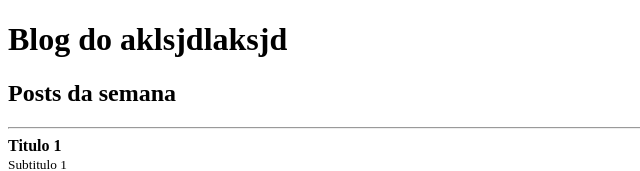
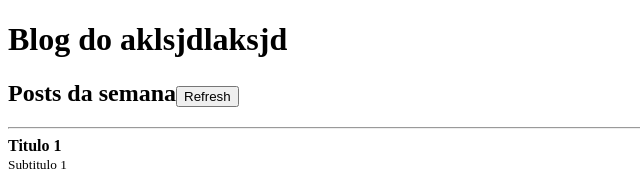
Before and after one commit to JoaoPaulo-creator/fundamentos-react, a React app: page / in a window 1280 px wide. Shown: the top 171 px of the page, without its empty margins (0-640 px from the left). Built offline with nearby package versions, Linux system fonts and the light colour scheme.

Commit message:
Trabalhando com states

```diff
--- a/src/App/App.js
+++ b/src/App/App.js
@@ -3,17 +3,39 @@ Sempre que se utiliza o JSX, implicitamente o React está sendo utilizado, sendo
 realizar o import do React
 */
 
-import React from "react";
+import React, { useState } from "react";
 import Post from "./components/posts/Post";
 import Header from "./components/Header/Header";
 
+
 export default function App(){
 
-  const posts = [
-    { title: 'Titulo 1', subtitle: 'Subtitulo 1', likes: 10 },
-    { title: 'Titulo 2', subtitle: 'Subtitulo 2', likes: 20 },
-    { title: 'Titulo 3', subtitle: 'Subtitulo 3', likes: 48 }
-  ]
+  const [posts, setPosts] = useState([
+    { id: Math.random(), title: 'Titulo 1', subtitle: 'Subtitulo 1', likes: 10 },
+    { id: Math.random(), title: 'Titulo 2', subtitle: 'Subtitulo 2', likes: 20 },
+    { id: Math.random(), title: 'Titulo 3', subtitle: 'Subtitulo 3', likes: 48 }
+  ])
+
+
+  function handleRefresh(){
+    posts.push()
+
+    // adicionado uma funciona como argumento do setPosts(), para que o estado seja alterado mesmo com problemas
+    // ocasiados por execucao assincrona (caso fique confuso, assistir aula: Trabalhando com States, minuto: 20 )
+    // Essa alteracao e necessario, caso a alteracao atual dependa da anterior (prevState), caso contrario, nao ha
+    // necessidade
+    setPosts((prevState) => [
+      ...prevState,
+      {
+        id: Math.random(),
+        title: `Titulo ${prevState.length + 1}`,
+        subtitle: `Subtitulo ${prevState.length + 1}`,
+        likes: 52
+      }
+    ])
+  }
+
+
   return (
     /*Para renderizar elementos adjacentes, necessario coloca-los dentro da tag fragment (<></>),
     sendo tambem possivel passar um elemento html para ser o parent/pai dos elementos filhos, como uma <div></div>, por exemplo.
@@ -27,7 +49,10 @@ export default function App(){
         title='Blog do aklsjdlaksjd'
         subtitle={'sasdas'}
       >
-        <h2>Posts da semana</h2>
+        <h2>
+          Posts da semana
+          <button onClick={handleRefresh}>Refresh</button>
+        </h2>
 
       </Header>
 
@@ -38,7 +63,7 @@ export default function App(){
          que é a key. Utilizada pelo react por baixo dos panos, pra fazer algo que nao faço ideia.
          Essa key precisa ser unica*/
         <Post
-          key={post.title}
+          key={post.id}
           likes={post.likes}
           post={{
             title: post.title,
```
Also changed, not shown: 2 other files (tests, documents, lock files or other folders).
